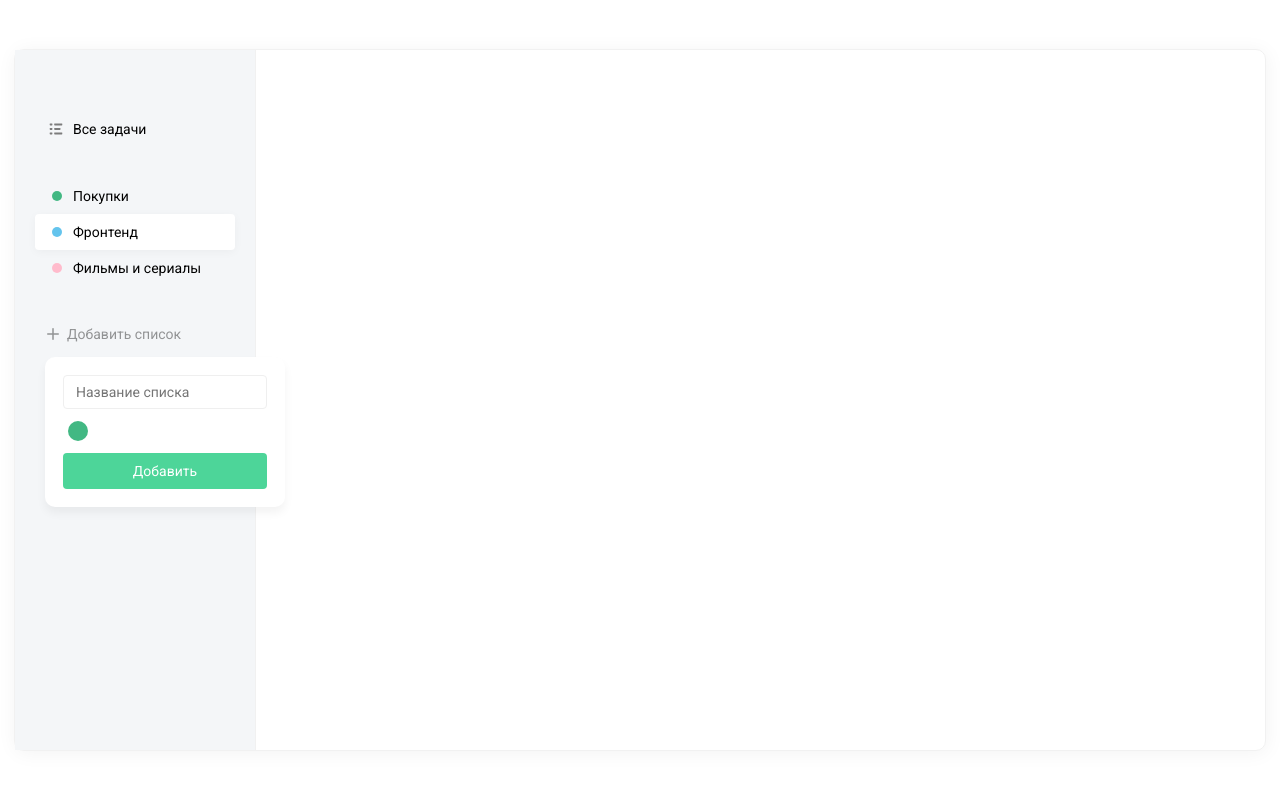
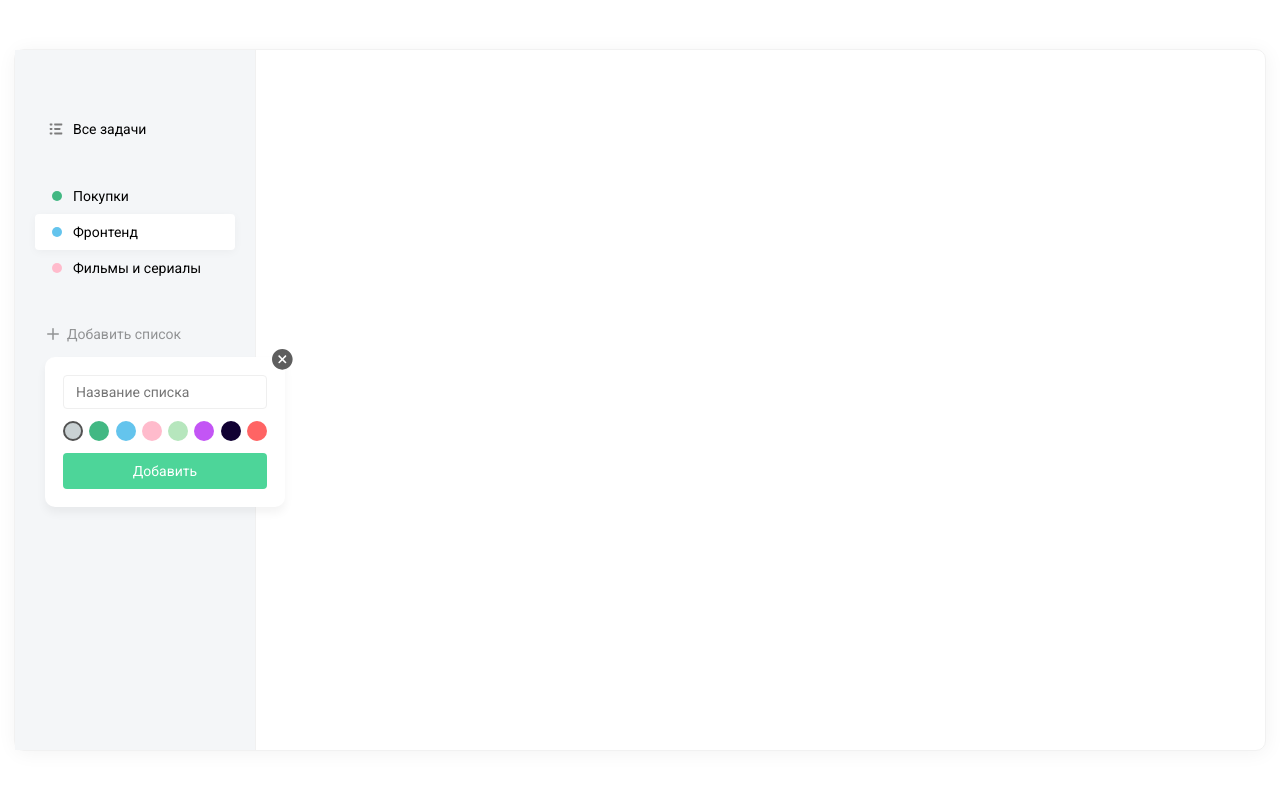
Before and after one commit to sheyhmansur/todo-react, a React (Create React App) app: page / in a window 1280 px wide. Both pictures are taken after a click on the element "Добавить список". Shown: the top 790 px of the page. Built offline with nearby package versions, Linux system fonts and the light colour scheme.

Commit message:
lesson 2 done!

```diff
--- a/src/components/AddList/AddButtonList.scss
+++ b/src/components/AddList/AddButtonList.scss
@@ -27,6 +27,11 @@
       margin-top: 12px;
     }
 
+    // .badge {
+    //   width: 20px;
+    //   height: 20px;
+    // }
+
     &-close-btn {
       position: absolute;
       right: -8px;
--- a/src/components/AddList/index.jsx
+++ b/src/components/AddList/index.jsx
@@ -1,12 +1,13 @@
 import React, { useState } from "react";
-
+import List from "../List";
 import Badge from "../Badge";
 
-import List from "../List";
+import closeSvg from "../../assets/img/close.svg";
 
 import "./AddButtonList.scss";
 const AddList = ({ colors }) => {
-  const [visiblePopup, setVisiblePopup] = useState(true);
+  const [visiblePopup, setVisiblePopup] = useState(false);
+  const [selectedColor, selectColor] = useState(colors[0].id);
 
   return (
     <div className="add-list">
@@ -46,9 +47,22 @@
 
       {visiblePopup && (
         <div className="add-list__popup">
+          <img
+            onClick={() => setVisiblePopup(false)}
+            src={closeSvg}
+            alt="Close button"
+            className="add-list__popup-close-btn"
+          />
           <input className="field" type="text" placeholder="Название списка" />
           <div className="add-list__popup-colors">
-            <Badge color="green" />
+            {colors.map((color) => (
+              <Badge
+                onClick={() => selectColor(color.id)}
+                key={color.id}
+                color={color.name}
+                className={selectedColor === color.id && "active"}
+              />
+            ))}
           </div>
           <button className="button">Добавить</button>
         </div>
--- a/src/components/Badge/Badge.scss
+++ b/src/components/Badge/Badge.scss
@@ -3,9 +3,29 @@
   width: 10px;
   height: 10px;
   border-radius: 30px;
-  position: relative;
-  left: 5px;
 
+  &--grey {
+    background-color: #c9d1d3;
+  }
+
+  &--lime {
+    background-color: #b6e6bd;
+  }
+  &--purple {
+    background-color: #c355f5;
+  }
+
+  &--black {
+    background-color: #110133;
+  }
+
+  &--red {
+    background-color: #ff6464;
+  }
+
+  &--grey {
+    background-color: #c9d1d3;
+  }
   &--green {
     background-color: #42b883;
   }
--- a/src/components/Badge/index.jsx
+++ b/src/components/Badge/index.jsx
@@ -1,7 +1,14 @@
 import React from "react";
-
+import classNames from "classnames";
 import "./Badge.scss";
 
-const Badge = ({ color }) => <i className={`badge badge--${color}`}></i>;
+// `badge badge--${color} ${className}`;
+
+const Badge = ({ color, onClick, className }) => (
+  <i
+    onClick={onClick}
+    className={classNames("badge", { [`badge--${color}`]: color }, className)}
+  ></i>
+);
 
 export default Badge;
--- a/src/components/List/List.scss
+++ b/src/components/List/List.scss
@@ -19,6 +19,10 @@
       box-shadow: 0px 2px 10px rgba(0, 0, 0, 0.04);
       border-radius: 4px;
     }
+    .badge {
+      position: relative;
+      left: 5px;
+    }
     i {
       display: inline-flex;
       margin-right: 8px;
```
